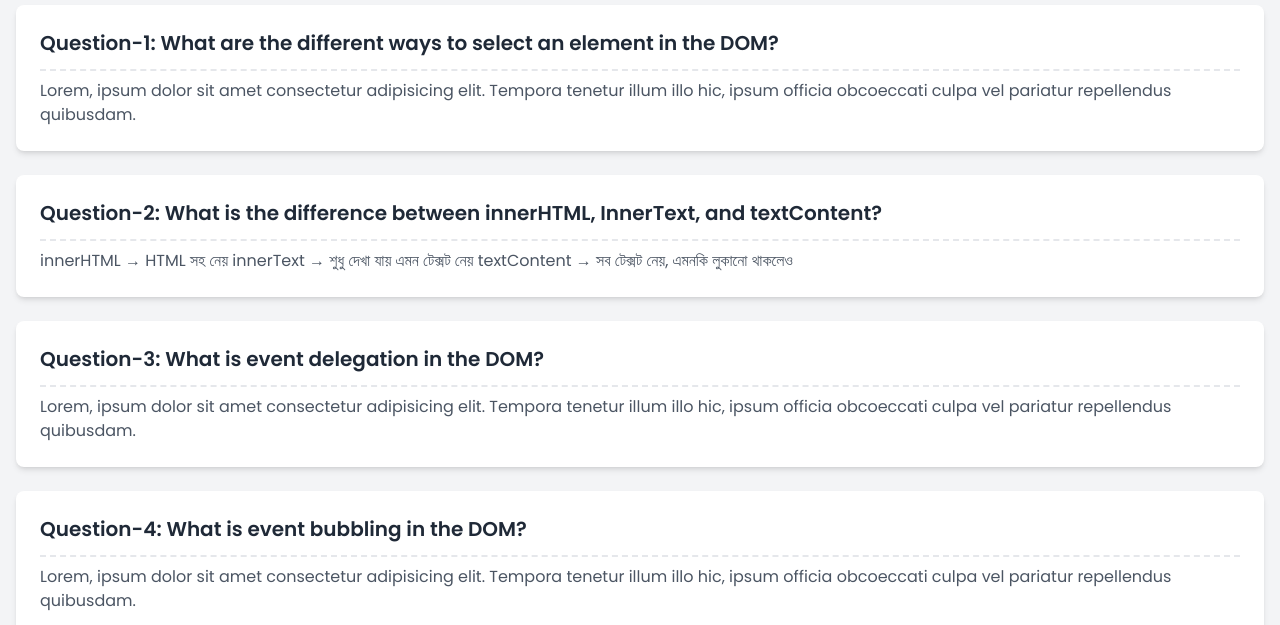
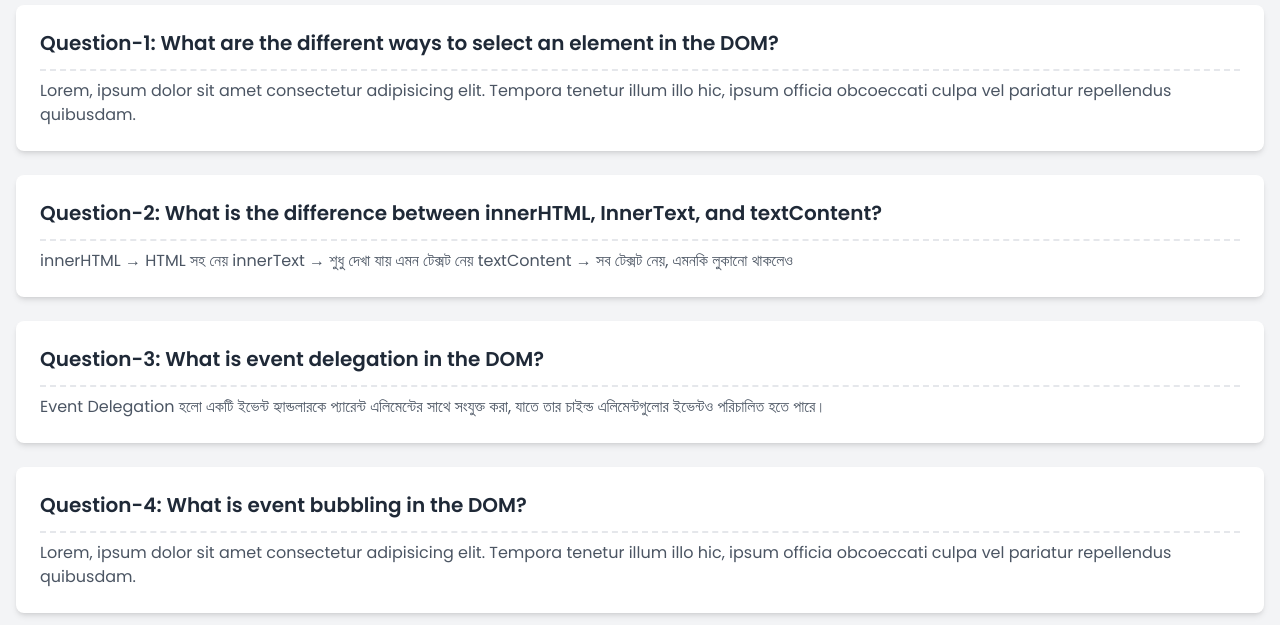
Before and after one commit to AananMunna/A5-Dev-Board-main, a plain HTML site: page blog.html in a window 1280 px wide. Shown: the part 175-800 px from the top of the page. Drawn offline with nearby package versions, Linux system fonts and the light colour scheme.

Commit message:
event delegation

```diff
--- a/blog.html
+++ b/blog.html
@@ -54,7 +54,7 @@
             <!-- Blog Post 3 -->
             <div class="bg-white p-6 rounded-lg shadow-md hover:shadow-lg transition-shadow">
                 <h2 class="text-xl font-semibold text-gray-800 border-b-2 pb-3 border-dashed">Question-3: What is event delegation in the DOM?</h2>
-                <p class="text-gray-600 mt-2">Lorem, ipsum dolor sit amet consectetur adipisicing elit. Tempora tenetur illum illo hic, ipsum officia obcoeccati culpa vel pariatur repellendus quibusdam.</p>
+                <p class="text-gray-600 mt-2">Event Delegation হলো একটি ইভেন্ট হ্যান্ডলারকে প্যারেন্ট এলিমেন্টের সাথে সংযুক্ত করা, যাতে তার চাইল্ড এলিমেন্টগুলোর ইভেন্টও পরিচালিত হতে পারে।</p>
             </div>
 
             <!-- Blog Post 4 -->
```
